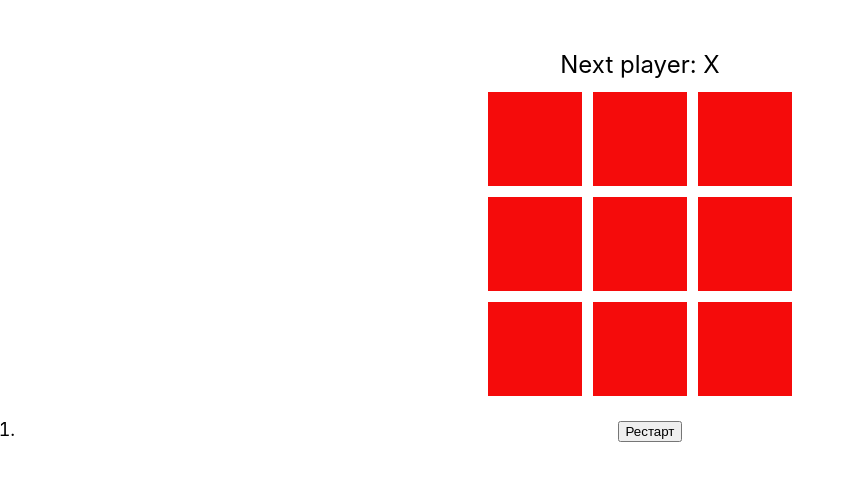
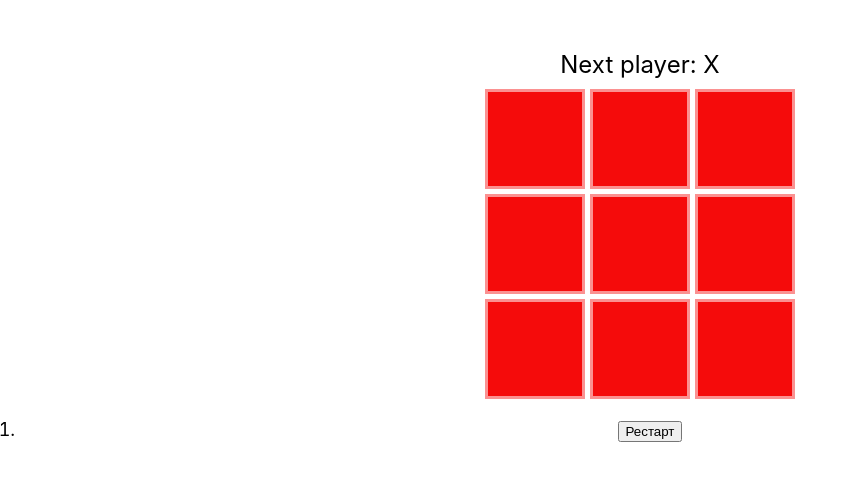
Before and after one commit to CyberJaba/my-react-app, a React (Create React App) app: page / in a window 1280 px wide. Shown: the top 480 px of the page, without its empty margins (0-858 px from the left). Built offline with nearby package versions, Linux system fonts and the light colour scheme.

Commit message:
little adjusments

```diff
--- a/src/App.css
+++ b/src/App.css
@@ -19,7 +19,7 @@
   width: 100px;
   height: 100px;
   font-size: 46px;
-  border: 3px solid #ffffff;
+  border: 3px solid #fb9191;
   display: flex;
   align-items: center;
   justify-content: center;
```
